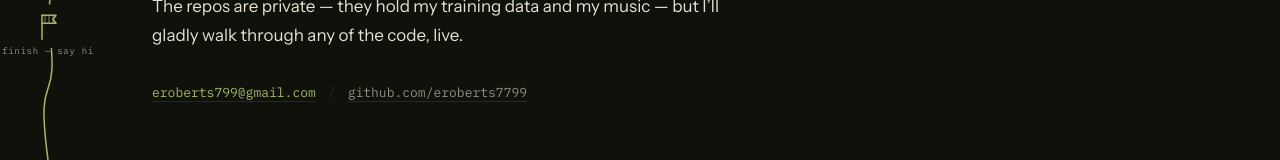
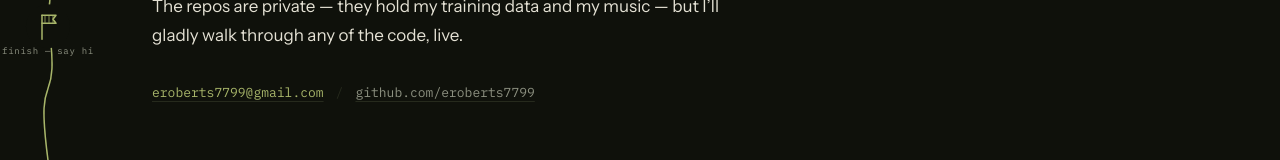
Before and after one commit to eroberts7799/portfolio, a Next.js app: page / in a window 1280 px wide. Shown: the part 3183-3343 px from the top of the page. Built offline with nearby package versions, Linux system fonts and the light colour scheme; a web font is replaced by a local one.

Commit message:
Fix contact email: eroberts7799@gmail.com (was missing a 7 since v1)

```diff
--- a/app/page.tsx
+++ b/app/page.tsx
@@ -85,7 +85,7 @@ export default function Home() {
           </a>
           <a
             className="border border-rule px-4 py-2 text-bone transition-colors hover:border-phosphor hover:text-phosphor focus-visible:outline-2 focus-visible:outline-offset-4 focus-visible:outline-phosphor"
-            href="mailto:eroberts799@gmail.com"
+            href="mailto:eroberts7799@gmail.com"
           >
             get in touch
           </a>
@@ -196,9 +196,9 @@ export default function Home() {
           <p className="mt-8 font-mono text-[0.8125rem]">
             <a
               className="inline-block py-3 -my-3 text-phosphor underline decoration-rule underline-offset-4 transition-colors hover:decoration-phosphor focus-visible:outline-2 focus-visible:outline-offset-4 focus-visible:outline-phosphor"
-              href="mailto:eroberts799@gmail.com"
+              href="mailto:eroberts7799@gmail.com"
             >
-              eroberts799@gmail.com
+              eroberts7799@gmail.com
             </a>
             <span className="mx-3 text-rule">/</span>
             <a
```
